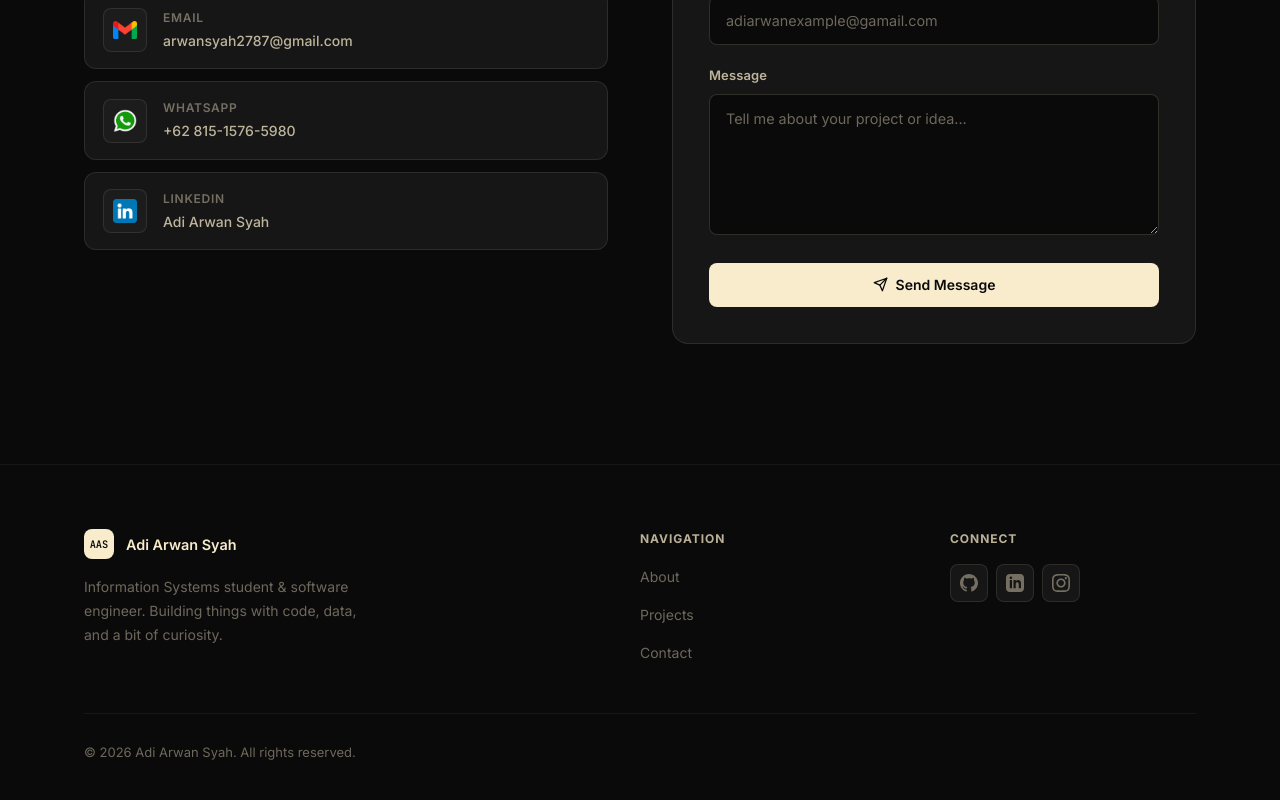
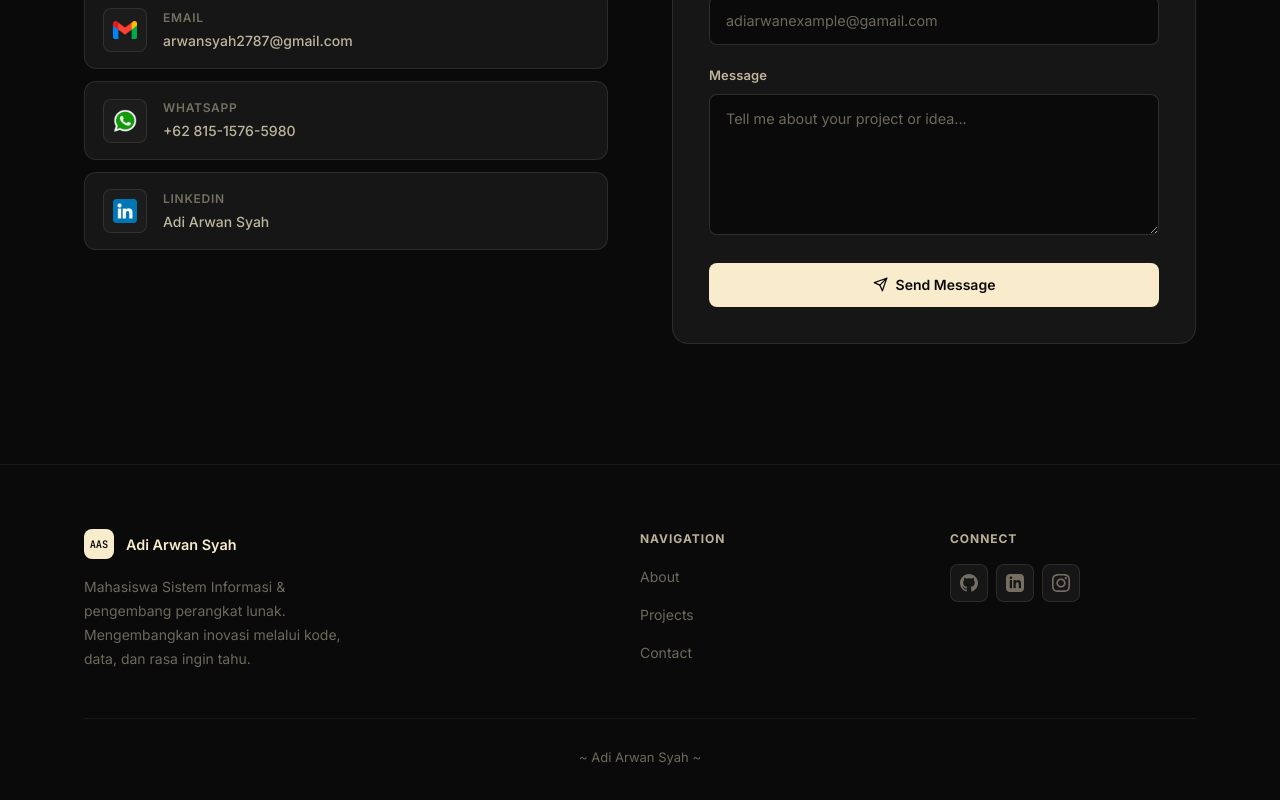
Before and after one commit to wannnn27/myportofolio, a React (Vite) app: page / in a window 1280 px wide. Shown: the part 3529-4329 px from the top of the page. Built offline with nearby package versions, Linux system fonts and the light colour scheme.

Commit message:
style: translate footer tagline to Indonesian and center-align custom copyright format

```diff
--- a/src/components/Footer.css
+++ b/src/components/Footer.css
@@ -122,7 +122,7 @@
 .footer-bottom {
   display: flex;
   align-items: center;
-  justify-content: space-between;
+  justify-content: center;
   gap: var(--space-4);
   flex-wrap: wrap;
 }
@@ -130,6 +130,8 @@
 .footer-copyright {
   font-size: 0.8125rem;
   color: var(--text-muted);
+  text-align: center;
+  width: 100%;
 }
 
 .footer-built {
--- a/src/components/Footer.jsx
+++ b/src/components/Footer.jsx
@@ -14,8 +14,7 @@ const Footer = () => {
               <span className="footer-logo-name">Adi Arwan Syah</span>
             </a>
             <p className="footer-tagline">
-              Information Systems student &amp; software engineer. Building things with code,
-              data, and a bit of curiosity.
+              Mahasiswa Sistem Informasi &amp; pengembang perangkat lunak. Mengembangkan inovasi melalui kode, data, dan rasa ingin tahu.
             </p>
           </div>
 
@@ -67,7 +66,7 @@ const Footer = () => {
         {/* Bottom bar */}
         <div className="footer-bottom">
           <p className="footer-copyright">
-            &copy; {year} Adi Arwan Syah. All rights reserved.
+            ~ Adi Arwan Syah ~
           </p>
         </div>
       </div>
```
